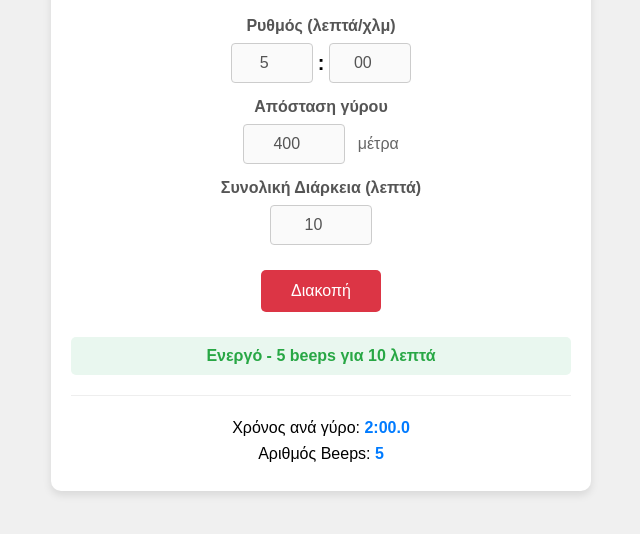
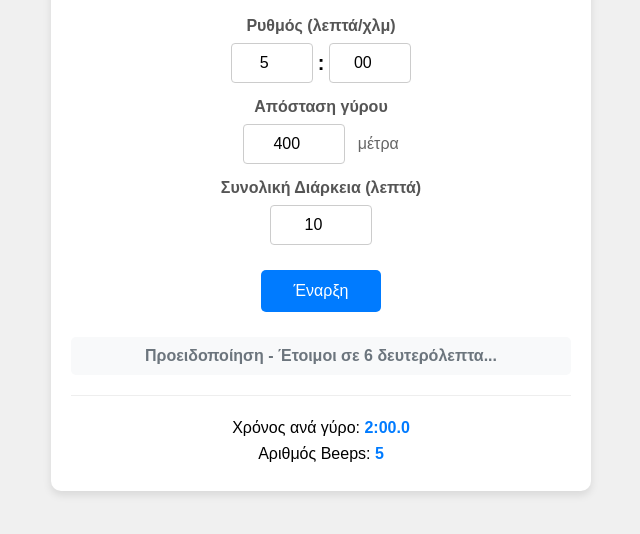
Before and after one commit to stekelos/VP, a plain HTML site: page index.html in a window 1280 px wide. Both pictures are taken after a click on the button "Έναρξη". Shown: the part 188-722 px from the top of the page, without its empty margins (319-959 px from the left). Drawn offline with Linux system fonts and the light colour scheme.

Commit message:
Update index.html

```diff
--- a/index.html
+++ b/index.html
@@ -174,12 +174,54 @@
     <script>
         let audioUrl = null;
         let audioElement = null;
+        let warningAudioUrl = null;
 
-        // Generate WAV file with multiple beeps
+        // Generate warning WAV with 3 long beeps (total ~6-7 seconds)
+        function generateWarningWav() {
+            const sampleRate = 44100;
+            const frequency = 600; // Lower frequency for warning
+            const beepDuration = 1.0; // 1 second per beep
+            const silenceDuration = 1.5; // 1.5 seconds silence between beeps
+            const numBeeps = 3;
+            const samplesPerBeep = Math.floor(sampleRate * beepDuration);
+            const samplesPerSilence = Math.floor(sampleRate * silenceDuration);
+            const totalSamples = (samplesPerBeep + samplesPerSilence) * numBeeps - samplesPerSilence;
+
+            const buffer = new ArrayBuffer(44 + totalSamples * 2);
+            const view = new DataView(buffer);
+
+            // WAV header
+            view.setUint32(0, 0x52494646, false);  // "RIFF"
+            view.setUint32(4, 36 + totalSamples * 2, true);
+            view.setUint32(8, 0x57415645, false);  // "WAVE"
+            view.setUint32(12, 0x666d7420, false); // "fmt "
+            view.setUint32(16, 16, true);
+            view.setUint16(20, 1, true);
+            view.setUint16(22, 1, true);
+            view.setUint32(24, sampleRate, true);
+            view.setUint32(28, sampleRate * 2, true);
+            view.setUint16(32, 2, true);
+            view.setUint16(34, 16, true);
+            view.setUint32(36, 0x64617461, false);
+            view.setUint32(40, totalSamples * 2, true);
+
+            // Generate 3 beeps with silence
+            for (let beep = 0; beep < numBeeps; beep++) {
+                const startSample = beep * (samplesPerBeep + samplesPerSilence);
+                for (let i = 0; i < samplesPerBeep; i++) {
+                    const sample = Math.sin(2 * Math.PI * frequency * i / sampleRate) * 0.5 * 32767;
+                    view.setInt16(44 + (startSample + i) * 2, sample, true);
+                }
+            }
+
+            return URL.createObjectURL(new Blob([buffer], { type: 'audio/wav' }));
+        }
+
+        // Generate main WAV with periodic beeps
         function generateWav(totalDurationMinutes) {
             const sampleRate = 44100;
             const frequency = 800;
-            const beepDuration = 0.1; // 100ms per beep
+            const beepDuration = 0.1;
             const { lapTimeSeconds } = calculatePaceValues();
 
             const totalSeconds = totalDurationMinutes * 60;
@@ -192,21 +234,21 @@
             const view = new DataView(buffer);
 
             // WAV header
-            view.setUint32(0, 0x52494646, false);  // "RIFF"
-            view.setUint32(4, 36 + totalSamples * 2, true);  // File size
-            view.setUint32(8, 0x57415645, false);  // "WAVE"
-            view.setUint32(12, 0x666d7420, false); // "fmt "
-            view.setUint32(16, 16, true);          // Subchunk size
-            view.setUint16(20, 1, true);           // Audio format (PCM)
-            view.setUint16(22, 1, true);           // Num channels
-            view.setUint32(24, sampleRate, true);  // Sample rate
-            view.setUint32(28, sampleRate * 2, true); // Byte rate
-            view.setUint16(32, 2, true);           // Block align
-            view.setUint16(34, 16, true);          // Bits per sample
-            view.setUint32(36, 0x64617461, false); // "data"
-            view.setUint32(40, totalSamples * 2, true); // Data size
+            view.setUint32(0, 0x52494646, false);
+            view.setUint32(4, 36 + totalSamples * 2, true);
+            view.setUint32(8, 0x57415645, false);
+            view.setUint32(12, 0x666d7420, false);
+            view.setUint32(16, 16, true);
+            view.setUint16(20, 1, true);
+            view.setUint16(22, 1, true);
+            view.setUint32(24, sampleRate, true);
+            view.setUint32(28, sampleRate * 2, true);
+            view.setUint16(32, 2, true);
+            view.setUint16(34, 16, true);
+            view.setUint32(36, 0x64617461, false);
+            view.setUint32(40, totalSamples * 2, true);
 
-            // Generate beeps at intervals
+            // Generate beeps
             for (let beep = 0; beep < numBeeps; beep++) {
                 const startSample = beep * samplesPerInterval;
                 for (let i = 0; i < samplesPerBeep && (startSample + i) < totalSamples; i++) {
@@ -218,7 +260,6 @@
             return { url: URL.createObjectURL(new Blob([buffer], { type: 'audio/wav' })), numBeeps };
         }
 
-        // Load saved settings
         function loadSettings() {
             const paceMin = localStorage.getItem('paceMin') || '5';
             const paceSec = localStorage.getItem('paceSec') || '00';
@@ -231,7 +272,6 @@
             document.getElementById('total-duration').value = totalDuration;
         }
 
-        // Save settings
         function saveSettings() {
             localStorage.setItem('paceMin', document.getElementById('pace-min').value);
             localStorage.setItem('paceSec', document.getElementById('pace-sec').value);
@@ -269,7 +309,7 @@
             saveSettings();
         }
 
-        function startVirtualPartner() {
+        async function startVirtualPartner() {
             if (audioElement) return;
 
             const totalDuration = parseInt(document.getElementById('total-duration').value) || 10;
@@ -280,7 +320,18 @@
                 return;
             }
 
-            // Generate and play WAV
+            // Play warning sequence first
+            document.getElementById('status').textContent = 'Προειδοποίηση - Έτοιμοι σε 6 δευτερόλεπτα...';
+            warningAudioUrl = generateWarningWav();
+            const warningAudio = new Audio(warningAudioUrl);
+            await new Promise(resolve => {
+                warningAudio.onended = resolve;
+                warningAudio.play();
+            });
+            URL.revokeObjectURL(warningAudioUrl);
+            warningAudioUrl = null;
+
+            // Generate and play main WAV
             const { url, numBeeps } = generateWav(totalDuration);
             audioUrl = url;
             audioElement = new Audio(audioUrl);
@@ -329,6 +380,7 @@
         });
         window.addEventListener('beforeunload', () => {
             if (audioUrl) URL.revokeObjectURL(audioUrl);
+            if (warningAudioUrl) URL.revokeObjectURL(warningAudioUrl);
         });
 
         // Service Worker
```
